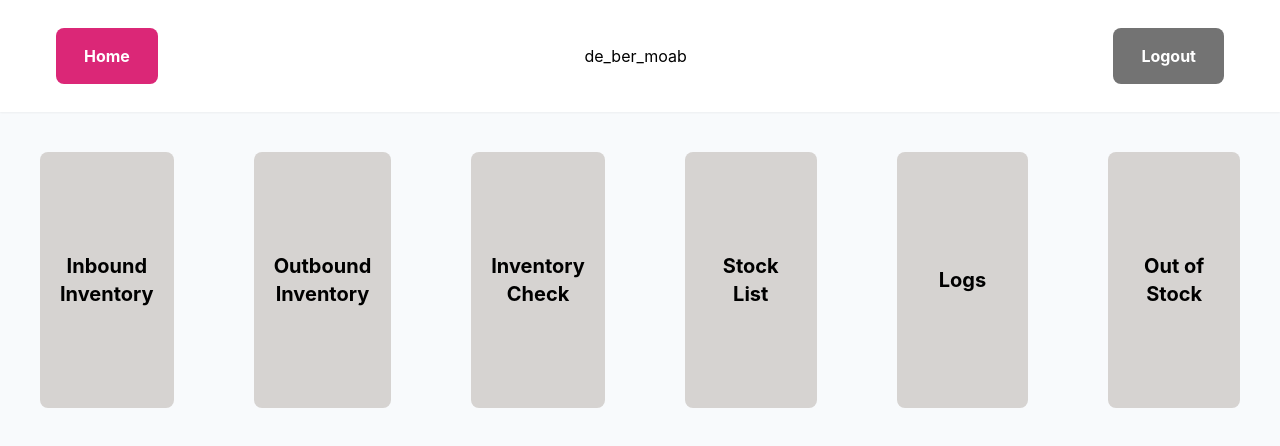
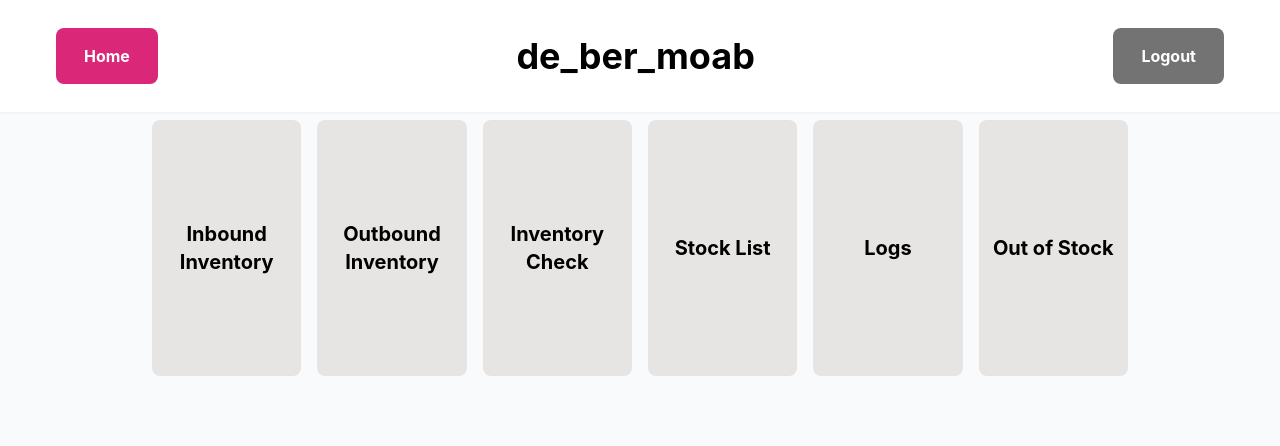
Before and after one commit to santiagomanso/inventory, a React (Create React App) app: page / in a window 1280 px wide. Shown: the top 446 px of the page. Built offline with nearby package versions, Linux system fonts and the light colour scheme.

Commit message:
DNS and netlify deployment! exciting day!

```diff
--- a/src/components/NavButtons.jsx
+++ b/src/components/NavButtons.jsx
@@ -2,13 +2,25 @@ import React from 'react'
 
 export const NavButtons = () => {
     return (
-        <div className='flex flex-col sm:flex-row items-center'>
-            <button className='m-2 sm:m-10 h-24 sm:h-64 w-3/4 sm:w-full bg-stone-300 py-4 px-5 rounded-lg font-bold text-xl'>Inbound Inventory</button>
-            <button className='m-2 sm:m-10 h-24 sm:h-64 w-3/4 sm:w-full bg-stone-300 py-4 px-5 rounded-lg font-bold text-xl'>Outbound Inventory</button>
-            <button className='m-2 sm:m-10 h-24 sm:h-64 w-3/4 sm:w-full bg-stone-300 py-4 px-5 rounded-lg font-bold text-xl'>Inventory Check</button>
-            <button className='m-2 sm:m-10 h-24 sm:h-64 w-3/4 sm:w-full bg-stone-300 py-4 px-5 rounded-lg font-bold text-xl'>Stock List</button>
-            <button className='m-2 sm:m-10 h-24 sm:h-64 w-3/4 sm:w-full bg-stone-300 py-4 px-5 rounded-lg font-bold text-xl'>Logs</button>
-            <button className='m-2 sm:m-10 h-24 sm:h-64 w-3/4 sm:w-full bg-stone-300 py-4 px-5 rounded-lg font-bold text-xl'>Out of Stock</button>
+        <div className='ml-0 sm:ml-36 mr-0 sm:mr-36 flex flex-col sm:flex-row justify-center items-center'>
+            <div className='m-2 h-16 sm:h-64 w-3/4 sm:w-full bg-stone-200 rounded-lg'>
+                <button className='font-bold text-xl h-full w-full'>Inbound Inventory</button>
+            </div>
+            <div className='m-2 h-16 sm:h-64 w-3/4 sm:w-full bg-stone-200 rounded-lg'>
+                <button className='font-bold text-xl h-full w-full'>Outbound Inventory</button>
+            </div>
+            <div className='m-2 h-16 sm:h-64 w-3/4 sm:w-full bg-stone-200 rounded-lg'>
+                <button className='font-bold text-xl h-full w-full'>Inventory Check</button>
+            </div>
+            <div className='m-2 h-16 sm:h-64 w-3/4 sm:w-full bg-stone-200 rounded-lg'>
+                <button className='font-bold text-xl h-full w-full'>Stock List</button>
+            </div>
+            <div className='m-2 h-16 sm:h-64 w-3/4 sm:w-full bg-stone-200 rounded-lg'>
+                <button className='font-bold text-xl h-full w-full'>Logs</button>
+            </div>
+            <div className='m-2 h-16 sm:h-64 w-3/4 sm:w-full bg-stone-200 rounded-lg'>
+                <button className='font-bold text-xl h-full w-full'>Out of Stock</button>
+            </div>
         </div>
     )
 }
--- a/src/components/navbar/Navbar.jsx
+++ b/src/components/navbar/Navbar.jsx
@@ -4,7 +4,7 @@ export const Navbar = () => {
     return (
         <nav className='bg-white p-5 sm:p-14 flex justify-between items-center h-16 text-black relative shadow-sm'>
             <button className='bg-pink-600 py-1 sm:py-4 px-2 sm:px-7 text-white rounded-lg font-bold'>Home</button>
-            <h1>de_ber_moab</h1>
+            <h1 className='text-xl sm:text-4xl font-bold'>de_ber_moab</h1>
             <span className='bg-neutral-500 py-1 sm:py-4  px-2 sm:px-7  text-white rounded-lg font-bold'>Logout</span>
         </nav>
     )
```
